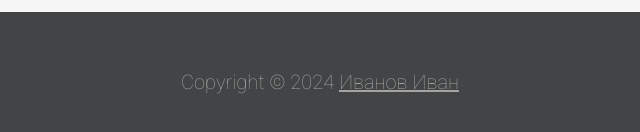
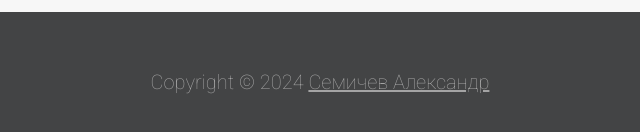
Before and after one commit to XLeByCeK/XLeByCeK.github.io, a plain HTML site: page index.html in a window 1280 px wide. Shown: the part 806-938 px from the top of the page, 320-960 px from the left. Drawn offline with Linux system fonts and the light colour scheme.

Commit message:
Update index.html

```diff
--- a/index.html
+++ b/index.html
@@ -50,7 +50,7 @@
         </div>
     </div>
     <div id="footer">
-        Copyright © 2024 <a href="">Иванов Иван</a>
+        Copyright © 2024 <a href="">Семичев Александр</a>
     </div>
 </body>
 </html>
```
